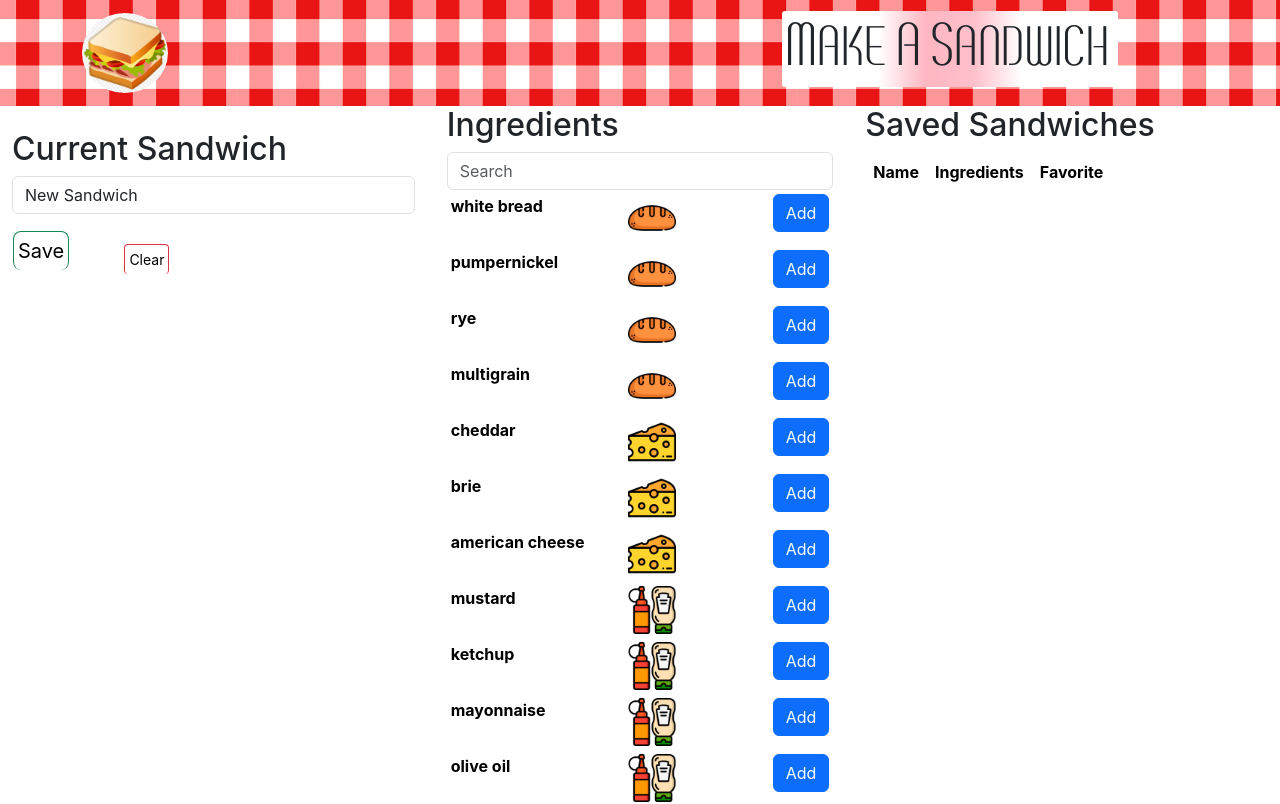
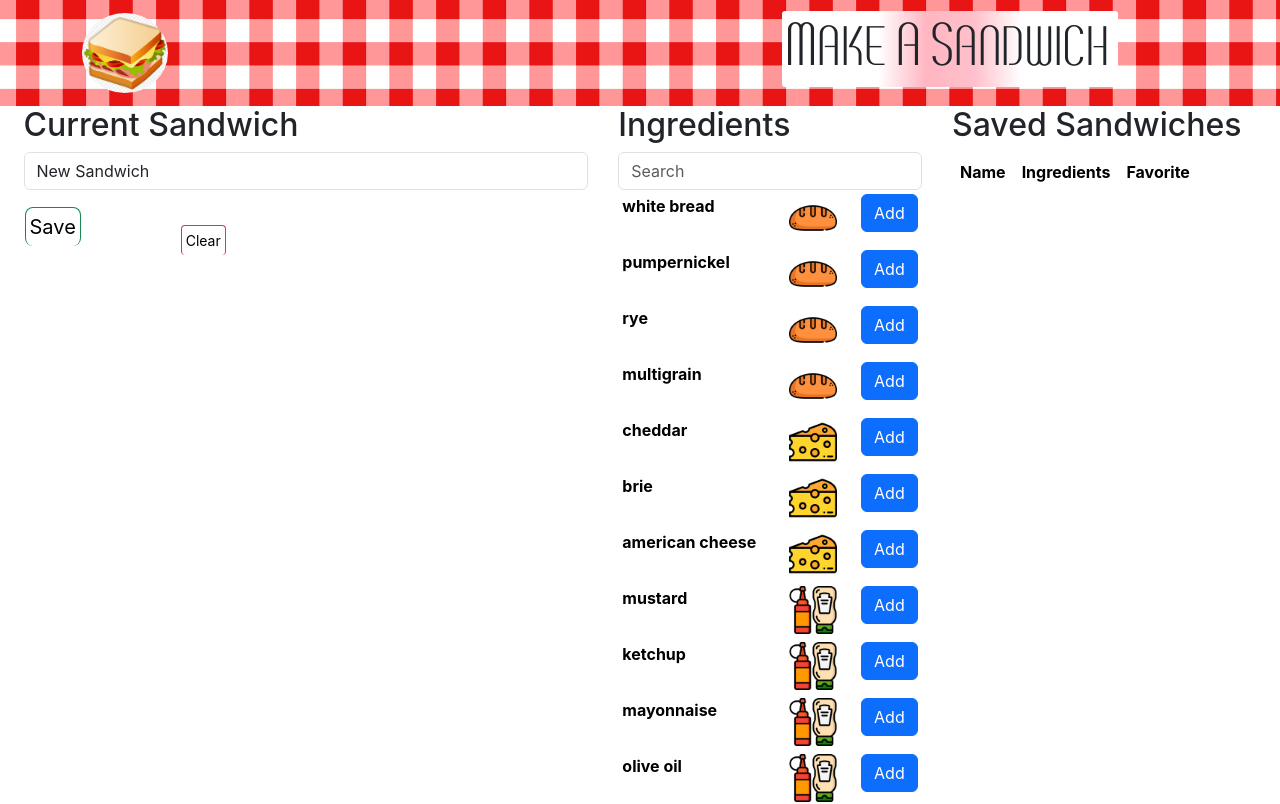
Before and after one commit to mat-lundin/makeasandwich, a React (Create React App) app: page / in a window 1280 px wide. Shown: the top 804 px of the page. Built offline with nearby package versions, Linux system fonts and the light colour scheme.

Commit message:
cur sandwich header at top

```diff
--- a/src/components/Ingredients.js
+++ b/src/components/Ingredients.js
@@ -17,7 +17,7 @@ function updateIngSearch(val){
         <div className='ingredients'>
         <h2>Ingredients</h2>
         <Form.Control type="text" id="ingSearch" placeholder='Search' onFocus={(e)=>e.target.select()} autoComplete={'off'} onChange={(e)=> updateIngSearch(e.target.value)}></Form.Control>
-        <Table id="ingTable" borderless hover size="sm">
+        <Table id="ingTable1" borderless hover size="sm">
             <tbody>
         {props.ingredients.map((ing, index)=>{
             if (ing.name.toLowerCase().includes(ingSearch) || ing.type.toLowerCase().includes(ingSearch))
--- a/src/styles.css
+++ b/src/styles.css
@@ -13,7 +13,7 @@ body {
   font-weight: bolder;
 }
 
-h3 {
+h3 h2 {
     padding-bottom: 2em;
     justify-content: center;
 }
@@ -52,11 +52,11 @@ main {
 
 .ingredients {
     /* background-color: blue; */
-    /* height: 50vh; */
+    height: 10vh;
     place-content: right;
     padding-right: 2%;
     padding-left: 2%;
-    overflow-y: scroll;
+    /* overflow-y: scroll; */
 }
 
 
@@ -68,7 +68,7 @@ main {
 
 .cursand {
     width: 36em;
-    display: inline;
+    /* display: inline; */
     padding-left: 2%;
 }
 
@@ -97,9 +97,9 @@ main {
     height: 10vh;
 }
 
-#ingTable {
-    height: 10%;
-    overflow-y: auto;
+.ingredients #ingTable1 tbody{
+    /* height: 10vh; */
+    overflow-y: scroll;
 }
 
 #ingTable td {
```
